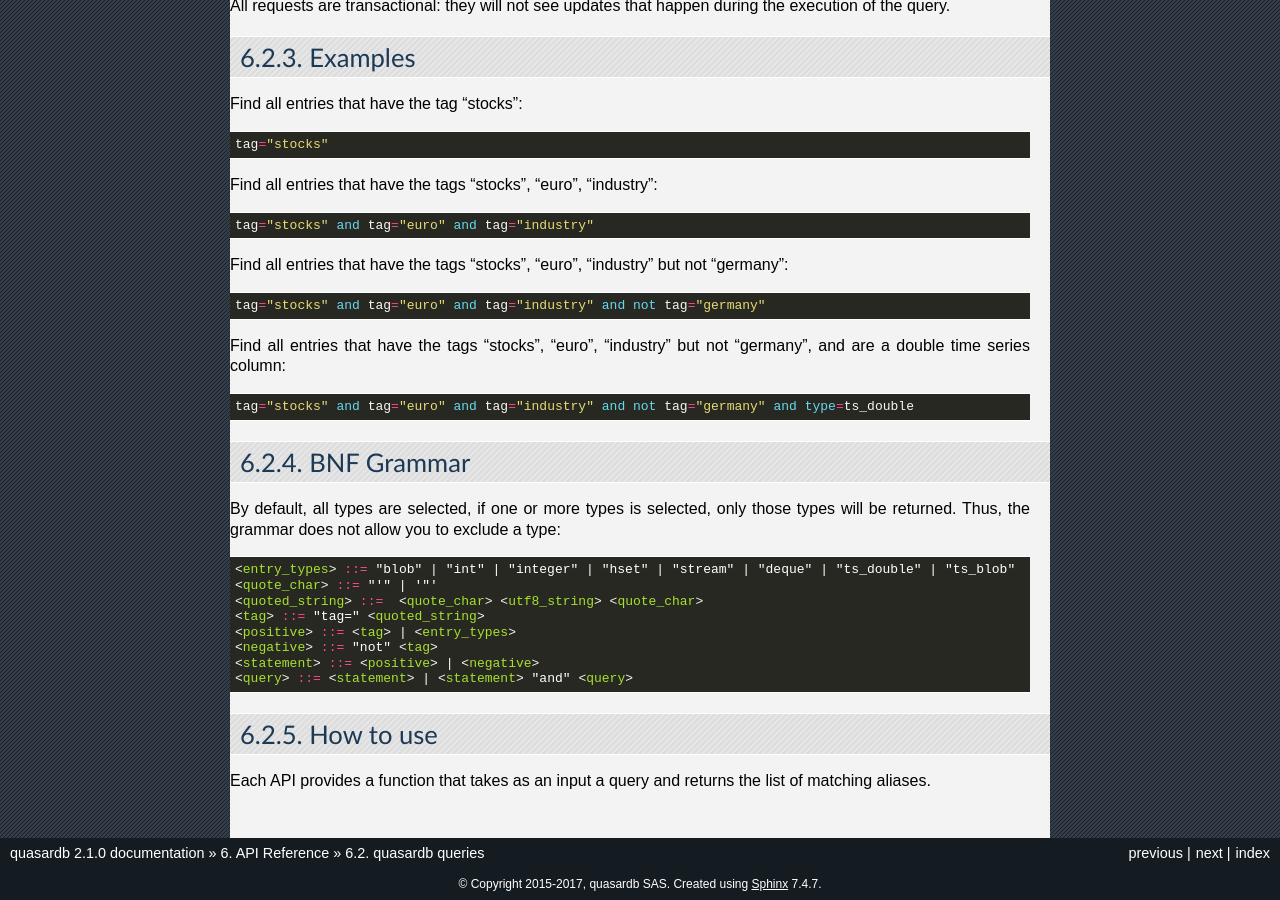
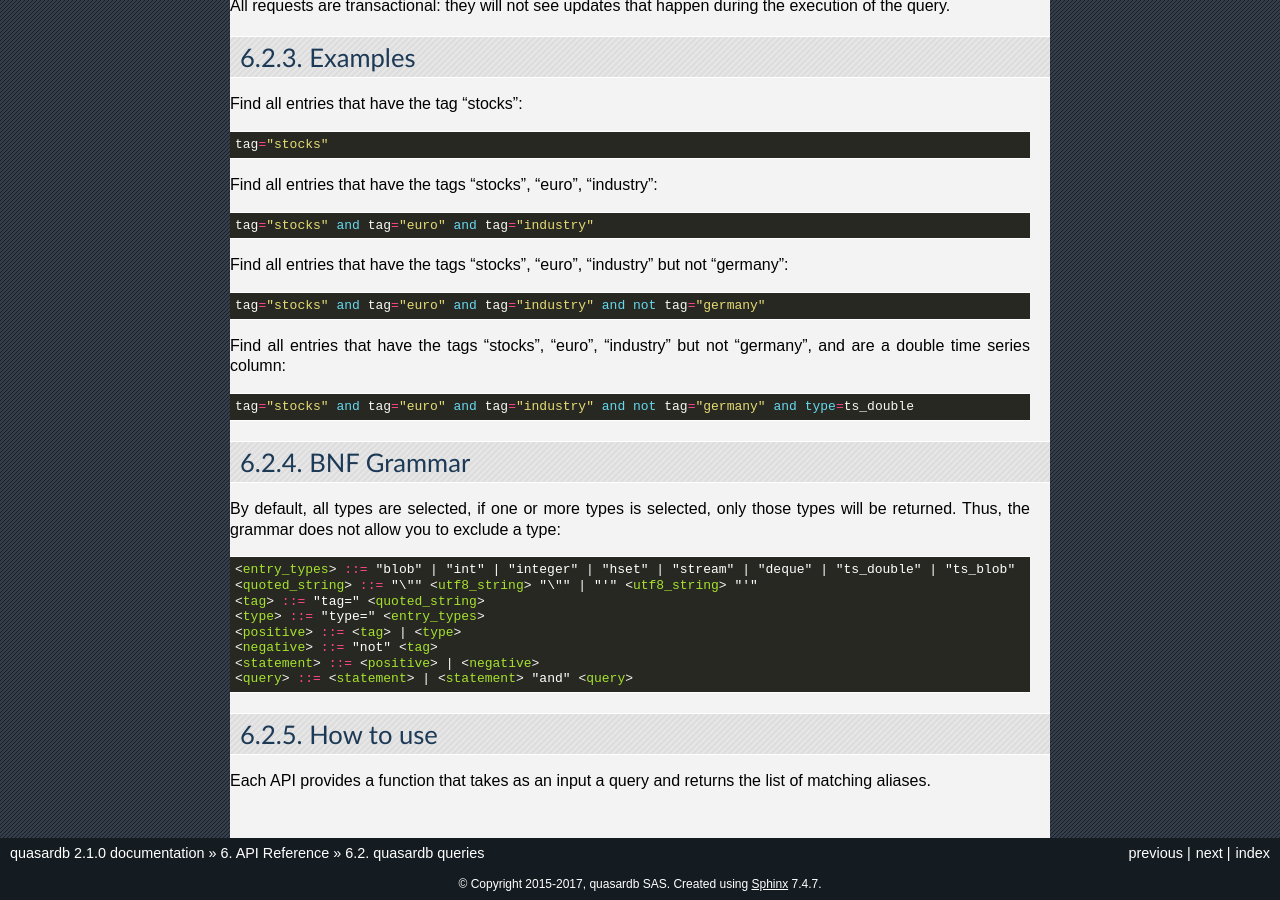
Before and after one commit to iltommi/qdb-documentation, a Sphinx documentation site: the page built from source/api/queries.rst, in a window 1280 px wide and 900 px high, scrolled down 581 px. Built offline with Sphinx 7.4.7, drawn with Linux system fonts in a browser that asks for light colours.

Commit message:
Fix BNF grammar.

```diff
--- a/source/api/queries.rst
+++ b/source/api/queries.rst
@@ -52,10 +52,10 @@ BNF Grammar
 By default, all types are selected, if one or more types is selected, only those types will be returned. Thus, the grammar does not allow you to exclude a type::
 
     <entry_types> ::= "blob" | "int" | "integer" | "hset" | "stream" | "deque" | "ts_double" | "ts_blob"
-    <quote_char> ::= "'" | '"'
-    <quoted_string> ::=  <quote_char> <utf8_string> <quote_char>
+    <quoted_string> ::= "\"" <utf8_string> "\"" | "'" <utf8_string> "'"
     <tag> ::= "tag=" <quoted_string>
-    <positive> ::= <tag> | <entry_types>
+    <type> ::= "type=" <entry_types>
+    <positive> ::= <tag> | <type>
     <negative> ::= "not" <tag>
     <statement> ::= <positive> | <negative>
     <query> ::= <statement> | <statement> "and" <query>
```
